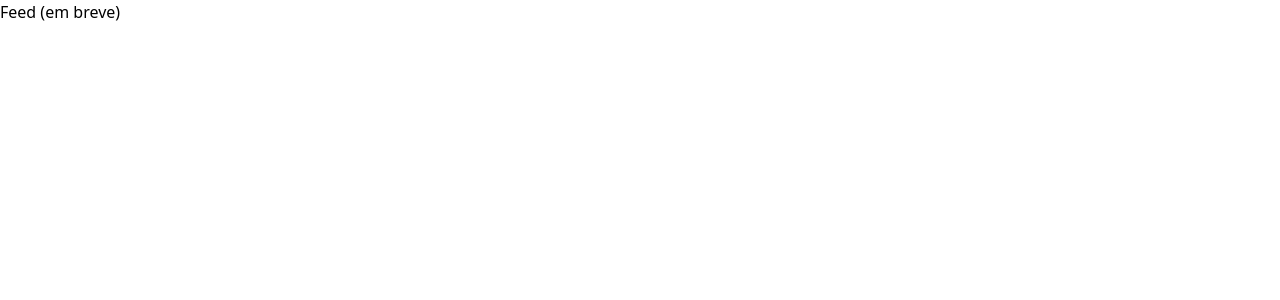
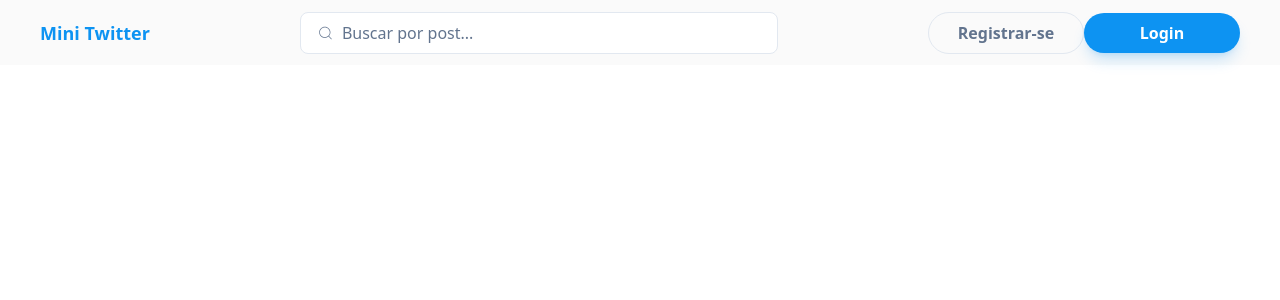
Before and after one commit to CaioMiranda12/interface-minitwitter, a React (Vite) app: page / in a window 1280 px wide. Shown: the top 300 px of the page. Built offline with nearby package versions, Linux system fonts and the light colour scheme; no server answers.

Commit message:
feat: add home component on route

```diff
--- a/src/routes/index.tsx
+++ b/src/routes/index.tsx
@@ -1,6 +1,7 @@
 import { BrowserRouter, Routes, Route } from 'react-router-dom'
 import { RegisterPage } from '@/pages/RegisterPage'
 import { LoginPage } from '@/pages/LoginPage'
+import { Home } from '@/pages/Home'
 
 const AppRoutes = () => {
   return (
@@ -8,7 +9,7 @@
       <Routes>
         <Route path="/register" element={<RegisterPage />} />
         <Route path="/login" element={<LoginPage />} />
-        <Route path="/" element={<div>Feed (em breve)</div>} />
+        <Route path="/" element={<Home />} />
       </Routes>
     </BrowserRouter>
   )
```
